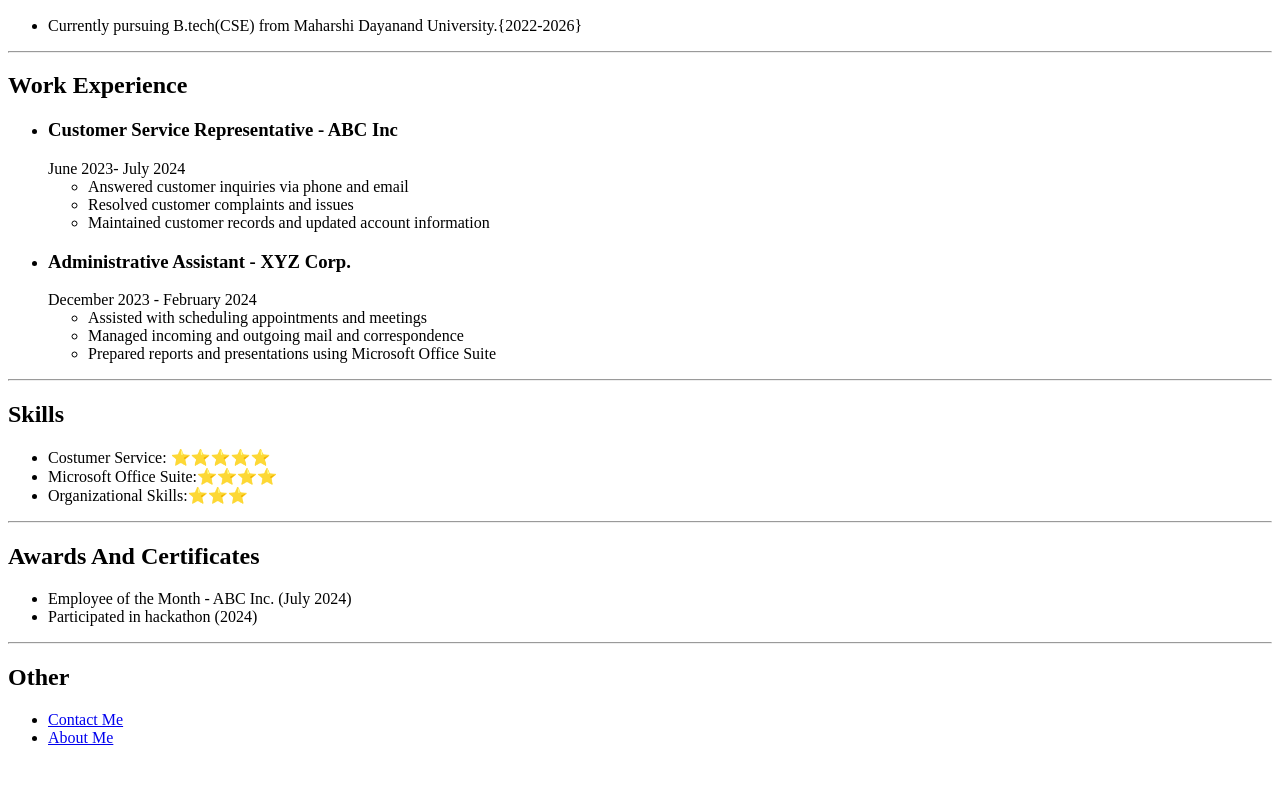
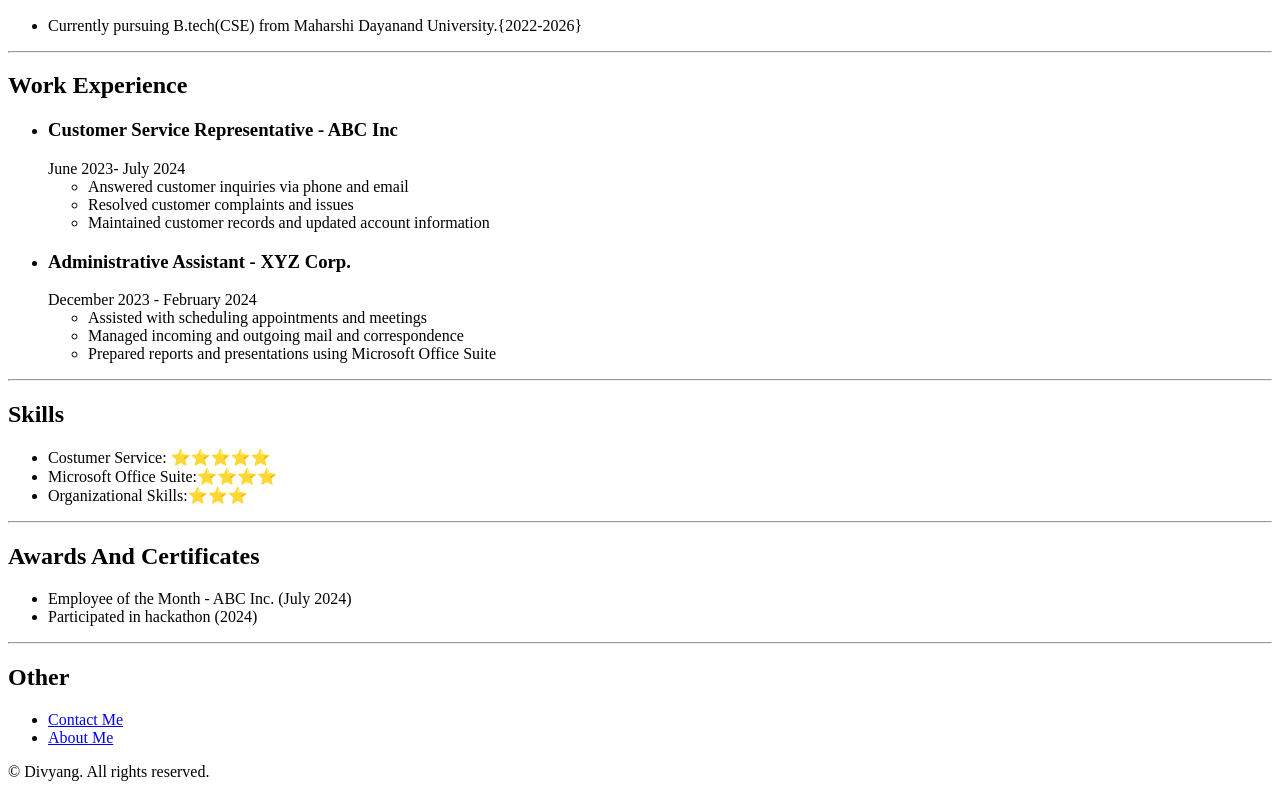
Before and after one commit to divyang-gujjar/example-resume, a plain HTML site: page index.html in a window 1280 px wide. Shown: the part 387-1176 px from the top of the page. Before the commit the page ends 1150 px from the top, so only its background shows below. Drawn offline with Linux system fonts and the light colour scheme.

Commit message:
Update index.html

```diff
--- a/index.html
+++ b/index.html
@@ -68,5 +68,8 @@
         <li><a href="./about.html">About Me</a></li>
         <!-- <li></li> -->
     </ul>
+    <footer>
+        © Divyang. All rights reserved.
+    </footer>
 </body>
 </html>
```
